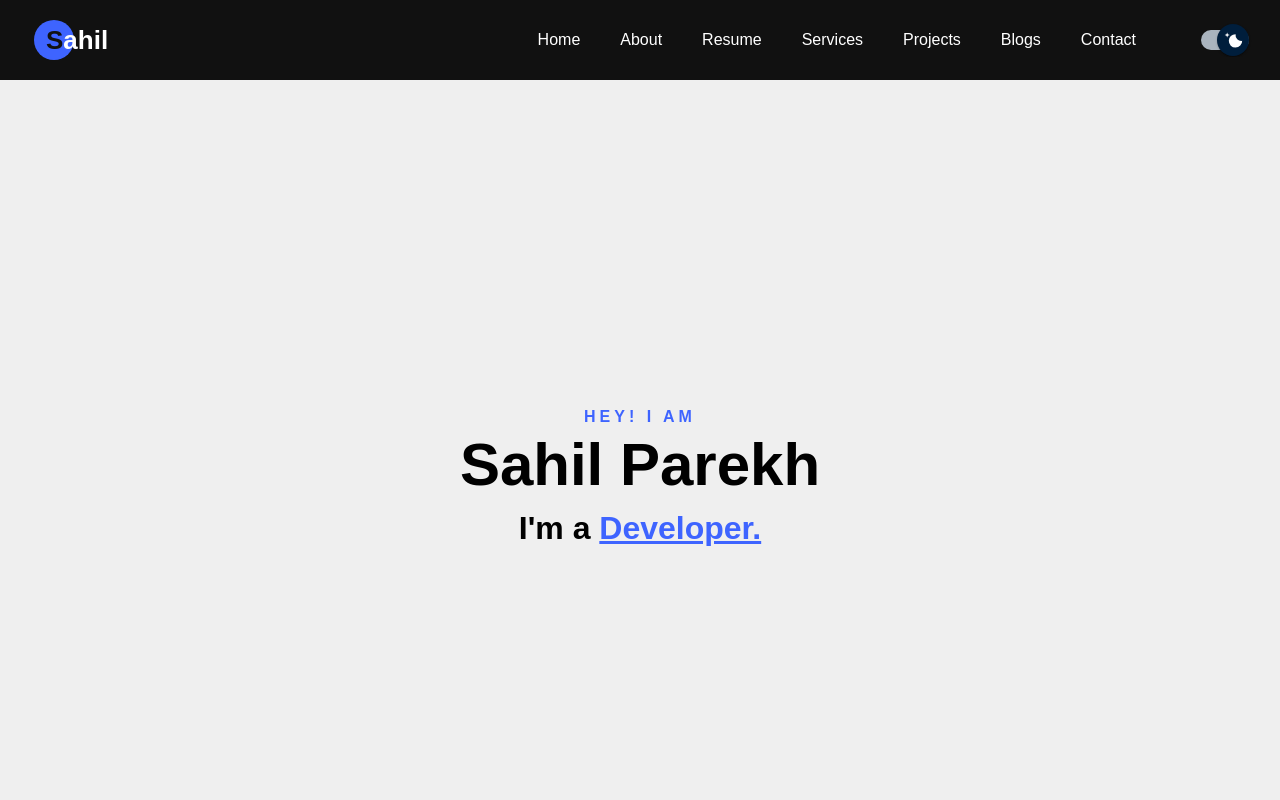
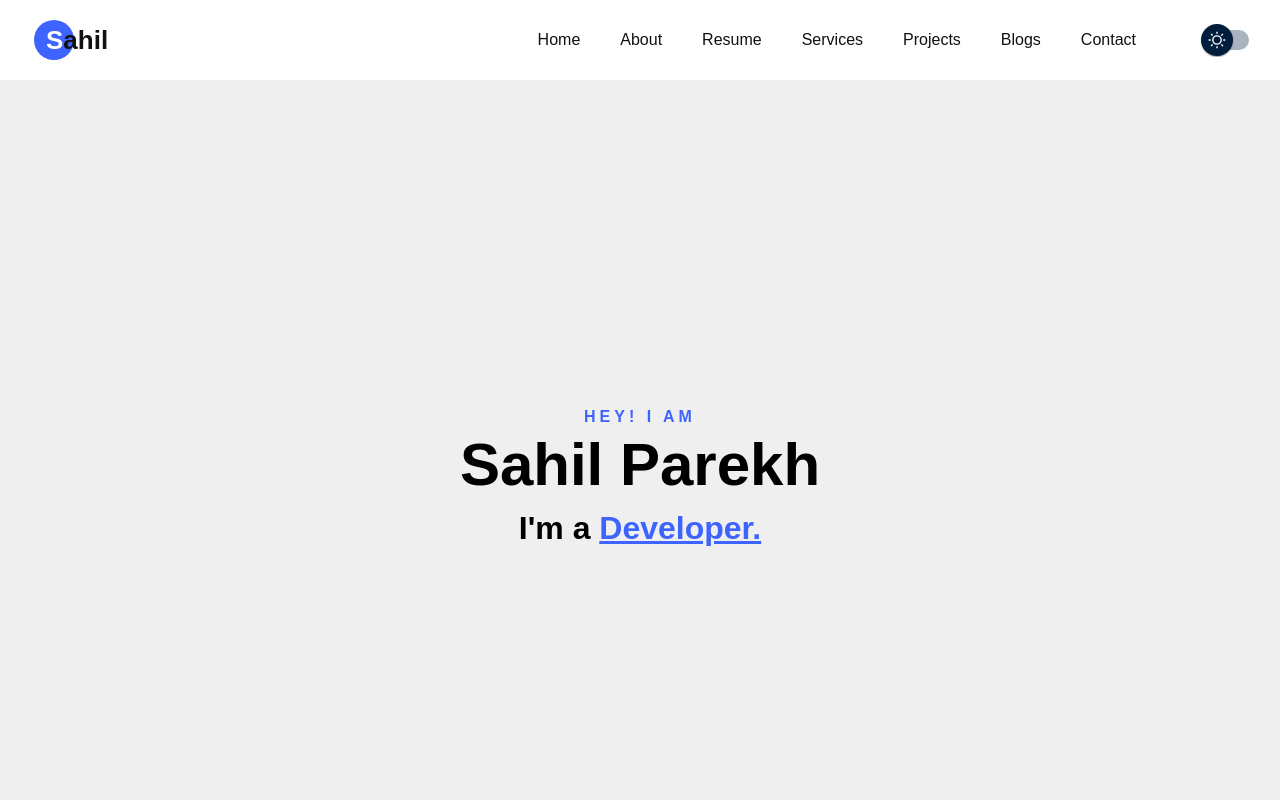
Before and after one commit to Sahil3198/sp-portfolio, a React (Create React App) app in the folder frontend/: page / in a window 1280 px wide. Shown: the top 800 px of the page. Built offline with nearby package versions, Linux system fonts and the light colour scheme.

Commit message:
Fix bugs in resume

```diff
--- a/frontend/src/context/ThemeContext.js
+++ b/frontend/src/context/ThemeContext.js
@@ -3,7 +3,7 @@ import React, { createContext, useState } from "react";
 export const ThemeContext = createContext({});
 
 const ThemeProvider = ({ children }) => {
-    const [theme, setTheme] = useState('dark');
+    const [theme, setTheme] = useState('light');
 
     const toggleTheme = () => {
         setTheme((curr) => (curr === "light" ? "dark" : "light"));
--- a/frontend/src/pages/Footer/Footer.js
+++ b/frontend/src/pages/Footer/Footer.js
@@ -3,8 +3,6 @@ import LinkedInIcon from '@mui/icons-material/LinkedIn';
 import FacebookIcon from '@mui/icons-material/Facebook';
 import TwitterIcon from '@mui/icons-material/Twitter';
 import InstagramIcon from '@mui/icons-material/Instagram';
-import PhoneIcon from '@mui/icons-material/Phone';
-import LocationOnIcon from '@mui/icons-material/LocationOn';
 import FavoriteIcon from '@mui/icons-material/Favorite';
 
 const Footer = () => {
--- a/frontend/src/pages/NavBar/NavBar.js
+++ b/frontend/src/pages/NavBar/NavBar.js
@@ -33,7 +33,7 @@ const MainNavigation = () => {
           </div>
 
         </div>
-        <MaterialUISwitch sx={{ m: 1 }} defaultChecked onClick={toggleTheme} />
+        <MaterialUISwitch sx={{ m: 1 }} onClick={toggleTheme} />
       </nav>
     </div>
   );
```
Also changed, not shown: frontend/public/images/hitman.jpg (deleted).
